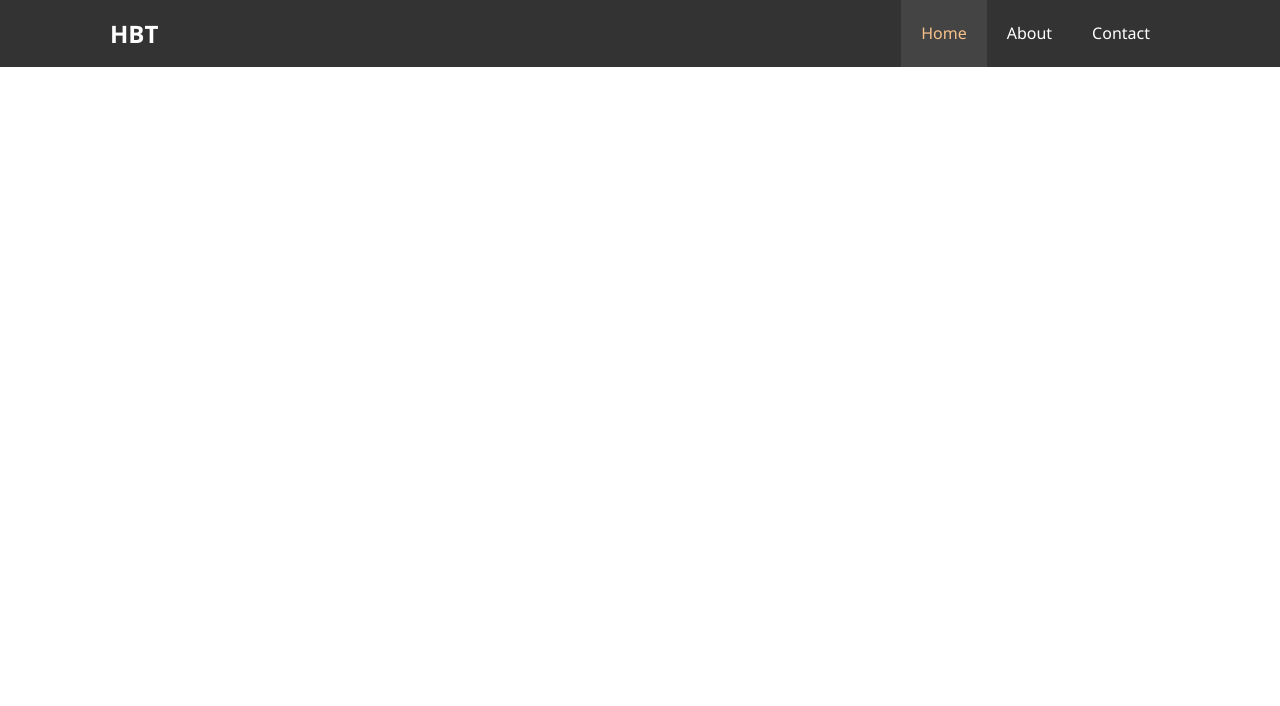
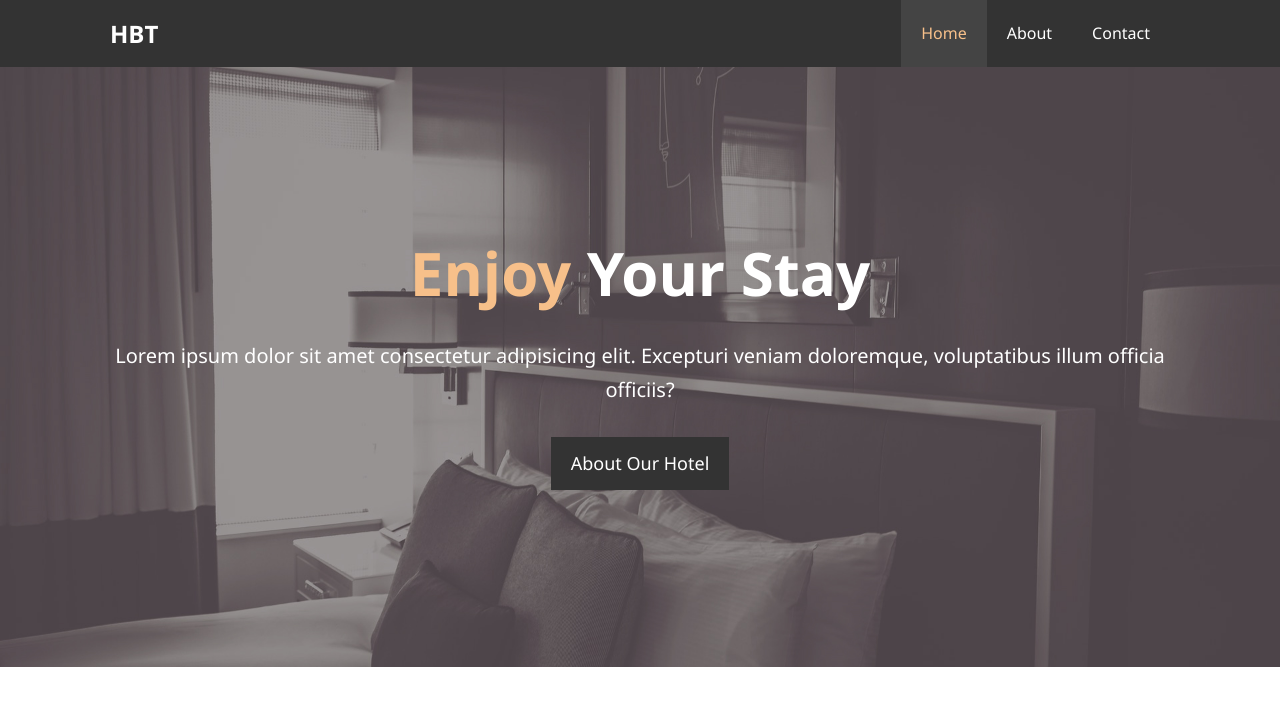
Before and after one commit to anuragd23/Hotel-Landing-Page, a plain HTML site: page index.html in a window 1280 px wide. Drawn offline with Linux system fonts and the light colour scheme.

Commit message:
Added showcase section styling

```diff
--- a/css/style.css
+++ b/css/style.css
@@ -33,6 +33,29 @@ p {
   max-width: 1100px;
   overflow: auto;
   padding: 0 20px;
+}
+
+.text-primary {
+  color: #f7c08a;
+}
+
+.lead {
+  font-size: 20px;
+}
+
+.btn {
+  display: inline-block;
+  font-size: 18px;
+  color: #fff;
+  background: #333;
+  padding: 13px 20px;
+  border: none;
+  cursor: pointer;
+}
+
+.btn:hover {
+  background: #f7c08a;
+  color: #333;
 }
 
 /* Navbar */
@@ -71,3 +94,25 @@ p {
   background: #444;
   color: #f7c08a;
 }
+
+/* Showcase */
+#showcase {
+  background: url("../img/showcase.jpg") no-repeat center center/cover;
+  height: 600px;
+}
+
+#showcase .showcase-content {
+  color: #fff;
+  text-align: center;
+  padding-top: 170px;
+}
+
+#showcase .showcase-content h1 {
+  font-size: 60px;
+  line-height: 1.2em;
+}
+
+#showcase .showcase-content p {
+  padding-bottom: 20px;
+  line-height: 1.7em;
+}
--- a/index.html
+++ b/index.html
@@ -20,6 +20,20 @@
             <h1 class="logo"><a href="index.html">HBT</a></h1>
             </div>
         </nav>
+        <div id="showcase">
+            <div class="container">
+              <div class="showcase-content">
+                  <h1><span class="text-primary">Enjoy</span> Your Stay</h1>
+                  <p class="lead">Lorem ipsum dolor sit amet consectetur adipisicing elit. Excepturi veniam doloremque, voluptatibus illum officia officiis?</p>
+                  <a class="btn" href="about.html">About Our Hotel</a>
+
+
+              </div>
+            </div>
+
+
+        </div>
+
     </header>
 
 </body>
```
